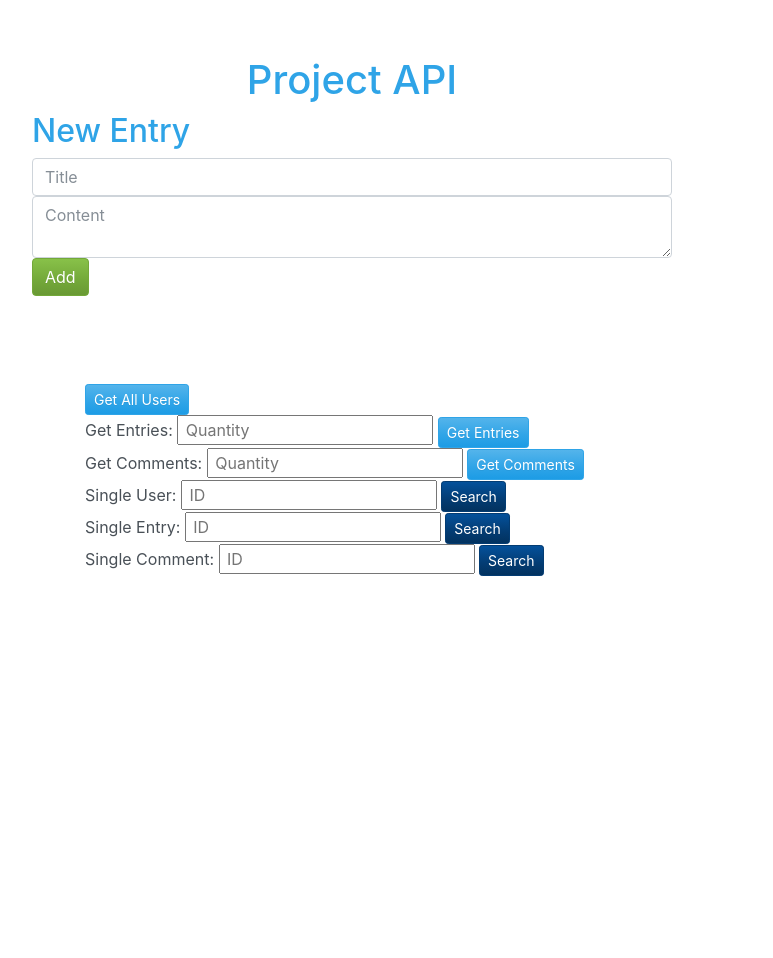
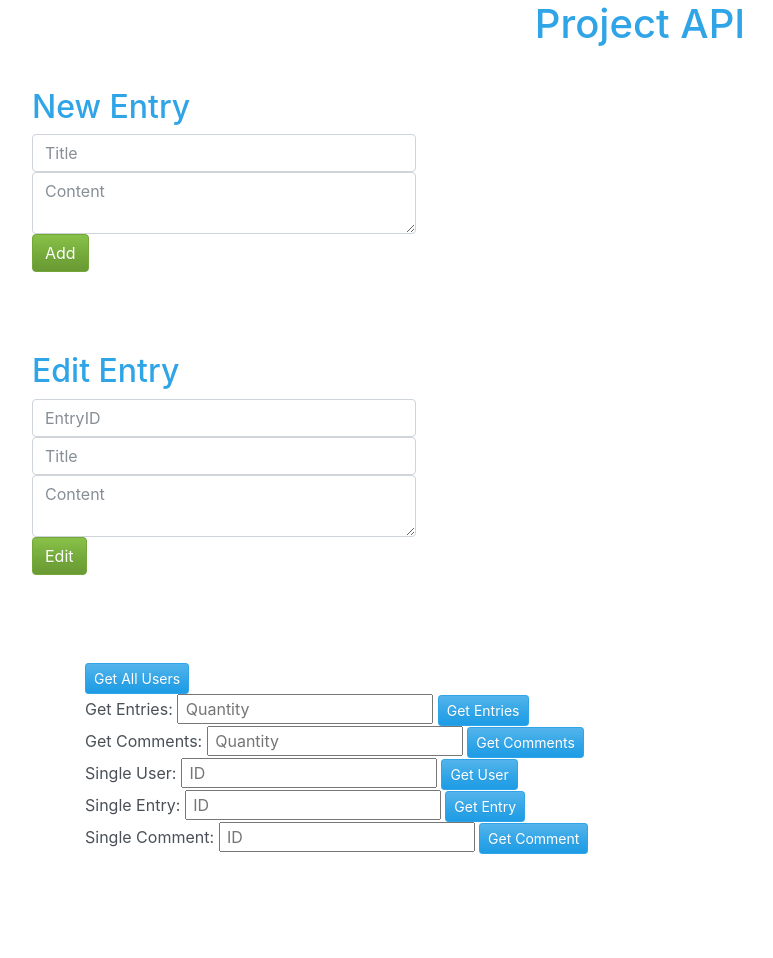
Before and after one commit to AndreasHansson1/project-api, a PHP site: template src/public/views/index.php in a window 1280 px wide. Shown: the whole page, without its empty margins (0-773 px from the left). Before the commit the page ends 576 px from the top, so only its background shows below. Run offline with PHP 8.4, Linux system fonts and the light colour scheme; the template is opened without the code that fills it, so the values that code supplies are empty; some libraries are stand-ins or nearby versions.

Commit message:
new entry from form seems to work now

```diff
--- a/src/public/css/style.css
+++ b/src/public/css/style.css
@@ -13,7 +13,12 @@ body, html {
 }
 
 .newEntryContainer {
-  max-width: 50%;
+  max-width: 30%;
+  margin: 2rem;
+}
+
+.editEntryContainer {
+  max-width: 30%;
   margin: 2rem;
 }
 
--- a/src/public/index.php
+++ b/src/public/index.php
@@ -207,6 +207,10 @@ $app->group('/api', function () use ($app) {
     // EDIT ENTRY
     $app->patch('/entries/edit/{entryID}', function ($request, $response, $args) {
         $entryID = $args['entryID'];
+        $title = $request->getParam('title');
+        $content = $request->getParam('content');
+        // $createdBy = $request->getParam('createdBy');
+        // $createdAt = $request->getParam('createdAt');
         $body = $request->getParsedBody();
         $editEntry = $this->entries->editEntry($body);
         return $response->withJson($editEntry);
--- a/src/public/scripts/main.js
+++ b/src/public/scripts/main.js
@@ -12,7 +12,7 @@ function getAllUsers() {
     .then(res => res.json())
     .then(users => {
       // Create H1 headertext
-      let header = document.createElement('h1');
+      let header = document.createElement('h2');
       let h = document.createTextNode('Users');
       header.appendChild(h);
       document.getElementById('container').appendChild(header);
@@ -40,7 +40,7 @@ function getAllEntries() {
 
     .then(res => res.json())
     .then(entries => {
-      let header = document.createElement('h1');
+      let header = document.createElement('h2');
       let h = document.createTextNode('Entries');
       header.appendChild(h);
       document.getElementById('container1').appendChild(header);
@@ -50,19 +50,24 @@ function getAllEntries() {
         let title = entries[key].title;
         let content = entries[key].content;
         let createdBy = entries[key].createdBy;
+        let entryID = entries[key].entryID;
         if (entries.hasOwnProperty(key)) {
           let p1 = document.createElement('p');
           let p2 = document.createElement('p');
           let p3 = document.createElement('p');
+          let p4 = document.createElement('p');
           let t1 = document.createTextNode('Title: ' + title);
           let t2 = document.createTextNode('Content: ' + content);
           let t3 = document.createTextNode('Created By: ' + createdBy);
+          let t4 = document.createTextNode('Entry ID: ' + entryID);
           p1.appendChild(t1);
           p2.appendChild(t2);
           p3.appendChild(t3);
+          p4.appendChild(t4);
           document.getElementById('container1').appendChild(p1);
           document.getElementById('container1').appendChild(p2);
           document.getElementById('container1').appendChild(p3);
+          document.getElementById('container1').appendChild(p4);
           // Create Edit Button
           let entryEditBtn = document.createElement('button');
           entryEditBtn.class = "btn btn-info"; // Set a class name
@@ -93,7 +98,7 @@ function getAllComments() {
     .then(res => res.json())
     .then(comments => {
       // Create H1 headertext
-      let header = document.createElement('h1');
+      let header = document.createElement('h2');
       let h = document.createTextNode('Comments');
       header.appendChild(h);
       document.getElementById('container2').appendChild(header);
@@ -218,7 +223,17 @@ function deleteEntry(ID) {
 }
 
 function editEntry() {
-  alert('Yes!');
+  var entryID = document.getElementById('entryID').value;
+   let title = document.getElementById('editTitle').value;
+   let content = document.getElementById('editContent').value;
+   fetch('api/entries/' + entryID, {
+     method: 'PATCH',
+     headers: {
+       'Content-Type': 'application/x-www-form-urlencoded'
+     },
+     body: 'content=Fresh Content&title=My New Shiny Title'
+   });
+
 }
 
 function deleteComment(ID) {
@@ -273,12 +288,12 @@ function newEntry() {
     let content = document.getElementById('newContent').value;
     let createdBy = 3;
     let data = {
-        title: title,
-        content: content,
-        createdBy: createdBy
+        'title': title,
+        'content': content,
+        'createdBy': createdBy
     };
-    alert(data[1]);
-    fetch('api/entries/', {
+
+    fetch('api/entries', {
         method: 'POST',
         headers: {
           'Accept': 'application/json, text/plain, */*',
--- a/src/public/views/index.php
+++ b/src/public/views/index.php
@@ -68,16 +68,25 @@
   </div>
 </nav> -->
 
-
+  <h1>Project API</h1>
     <div class="newEntryContainer">
-    <br>
-      <h1>Project API</h1>
         <div class="form-group">
-          <form action="api/entries" method="post">
+          <form action="" method="post">
           <h2>New Entry</h2>
             <input type="text" class="form-control" id="newTitle" placeholder="Title">
             <textarea name="content" class="form-control" id="newContent" placeholder="Content"></textarea>
             <button type="submit" onclick="newEntry()" class="btn btn-success">Add</button>
+          </div>
+        </form>
+    </div>
+    <div class="editEntryContainer">
+        <div class="form-group">
+          <form action="" method="post">
+          <h2>Edit Entry</h2>
+            <input type="text" class="form-control" id="entryID" placeholder="EntryID">
+            <input type="text" class="form-control" id="editTitle" placeholder="Title">
+            <textarea name="content" class="form-control" id="editContent" placeholder="Content"></textarea>
+            <button type="submit" onclick="editEntry()" class="btn btn-success">Edit</button>
           </div>
         </form>
     </div>
@@ -102,19 +111,19 @@
 
   <form name ="searchUser" id="searchUser" action="#">
       Single User: <input type="text" name="name" id="searchUserID" placeholder=" ID" />
-      <input type="button" name="submit" value="Search" class="btn btn-info btn-sm"
+      <input type="button" name="submit" value="Get User" class="btn btn-primary btn-sm"
       onclick="getOneUser();" />
   </form>
 
   <form name ="searchEntry" id="searchEntry" action="#">
       Single Entry: <input type="text" name="name" id="searchEntryID" placeholder=" ID" />
-      <input type="button" name="submit" value="Search" class="btn btn-info btn-sm"
+      <input type="button" name="submit" value="Get Entry" class="btn btn-primary btn-sm"
       onclick="getOneEntry();" />
   </form>
 
   <form name ="searchComment" id="searchComment" action="#">
       Single Comment: <input type="text" name="name" id="searchCommentID" placeholder=" ID" />
-      <input type="button" name="submit" value="Search" class="btn btn-info btn-sm"
+      <input type="button" name="submit" value="Get Comment" class="btn btn-primary btn-sm"
       onclick="getOneComment();" />
   </form>
 </div>
```
Also changed, not shown: src/App/Controllers/EntryController.php (+14 -10 lines).
